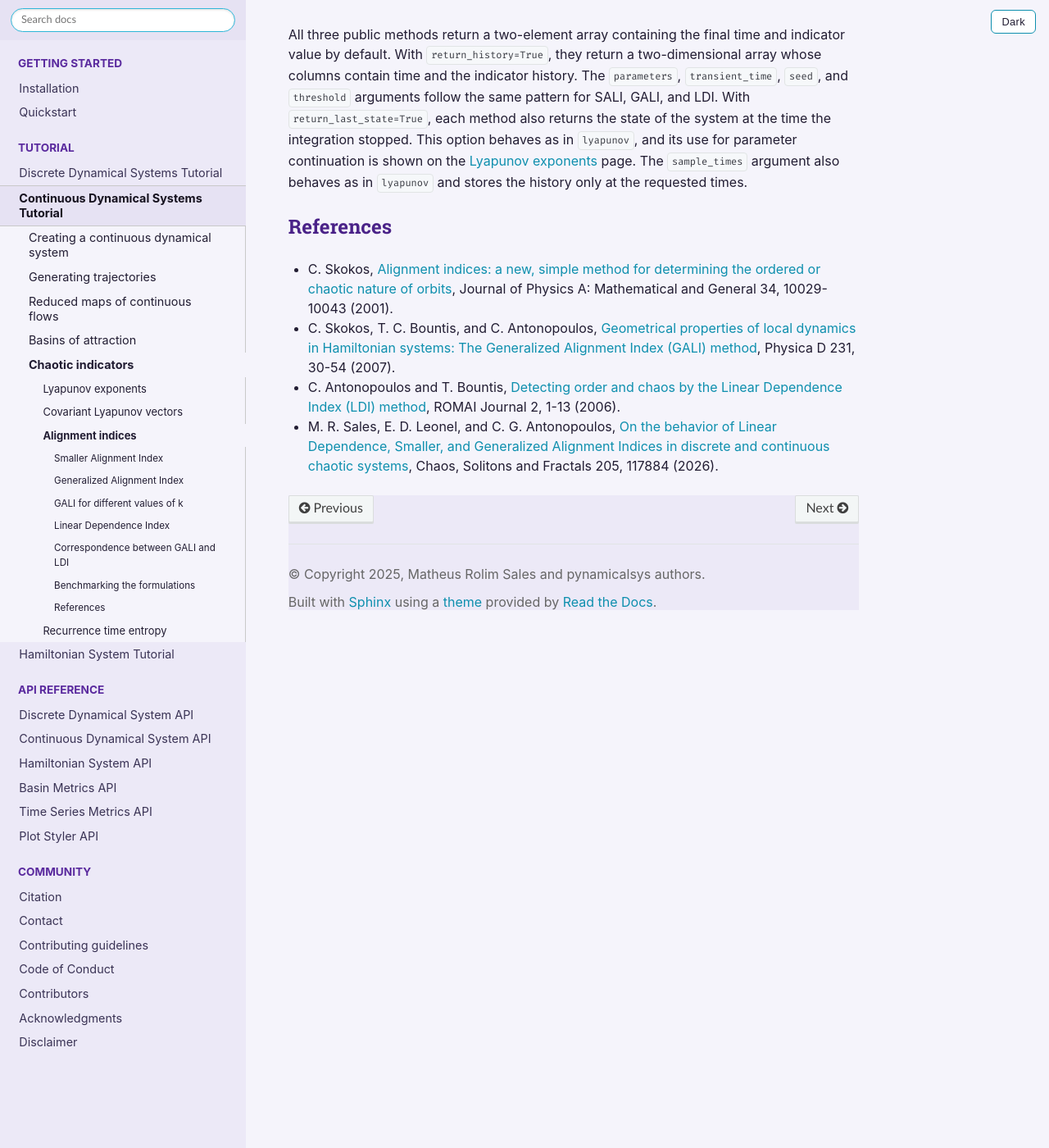
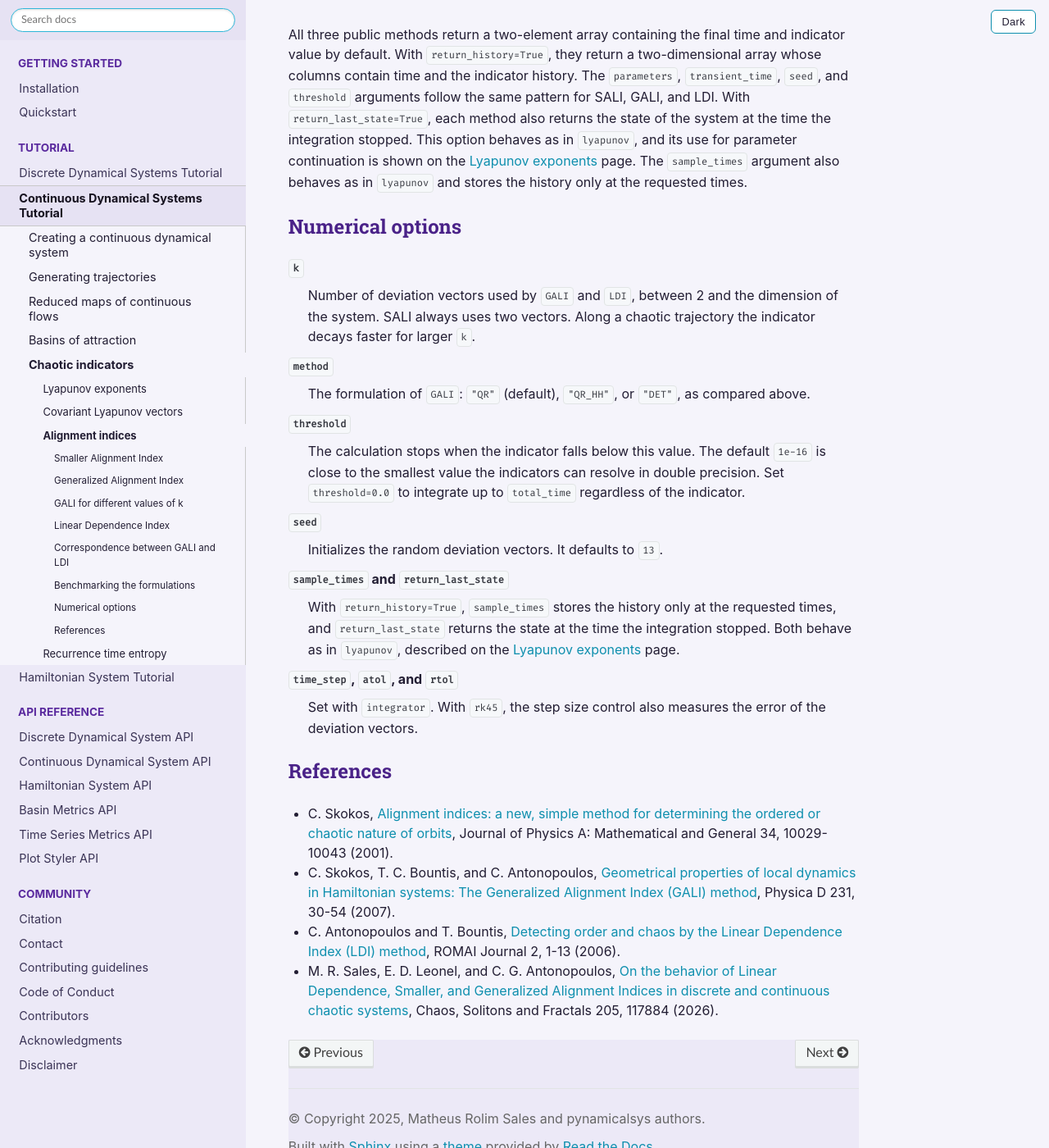
Before and after one commit to mrolims/pynamicalsys, a Sphinx documentation site: the page built from docs/source/cds_alignment_indices.rst, in a window 1280 px wide and 1400 px high, scrolled down 8759 px. Shown: the whole window at 82% size. Built offline with Sphinx 7.4.7 and the Read the Docs theme 3.1.0, drawn with Linux system fonts in a browser that asks for light colours; the version number could not be read and is left out.

Commit message:
docs: add numerical options to the continuous alignment indices page

```diff
--- a/docs/source/cds_alignment_indices.rst
+++ b/docs/source/cds_alignment_indices.rst
@@ -366,6 +366,27 @@ Compare SALI, the three formulations of :math:`\mathrm{GALI}_2`, and :math:`\mat
 
 All three public methods return a two-element array containing the final time and indicator value by default. With ``return_history=True``, they return a two-dimensional array whose columns contain time and the indicator history. The ``parameters``, ``transient_time``, ``seed``, and ``threshold`` arguments follow the same pattern for SALI, GALI, and LDI. With ``return_last_state=True``, each method also returns the state of the system at the time the integration stopped. This option behaves as in ``lyapunov``, and its use for parameter continuation is shown on the :doc:`Lyapunov exponents <cds_lyapunov>` page. The ``sample_times`` argument also behaves as in ``lyapunov`` and stores the history only at the requested times.
 
+Numerical options
+~~~~~~~~~~~~~~~~~
+
+``k``
+    Number of deviation vectors used by ``GALI`` and ``LDI``, between 2 and the dimension of the system. SALI always uses two vectors. Along a chaotic trajectory the indicator decays faster for larger ``k``.
+
+``method``
+    The formulation of ``GALI``: ``"QR"`` (default), ``"QR_HH"``, or ``"DET"``, as compared above.
+
+``threshold``
+    The calculation stops when the indicator falls below this value. The default ``1e-16`` is close to the smallest value the indicators can resolve in double precision. Set ``threshold=0.0`` to integrate up to ``total_time`` regardless of the indicator.
+
+``seed``
+    Initializes the random deviation vectors. It defaults to ``13``.
+
+``sample_times`` and ``return_last_state``
+    With ``return_history=True``, ``sample_times`` stores the history only at the requested times, and ``return_last_state`` returns the state at the time the integration stopped. Both behave as in ``lyapunov``, described on the :doc:`Lyapunov exponents <cds_lyapunov>` page.
+
+``time_step``, ``atol``, and ``rtol``
+    Set with ``integrator``. With ``rk45``, the step size control also measures the error of the deviation vectors.
+
 References
 ~~~~~~~~~~
 
```
